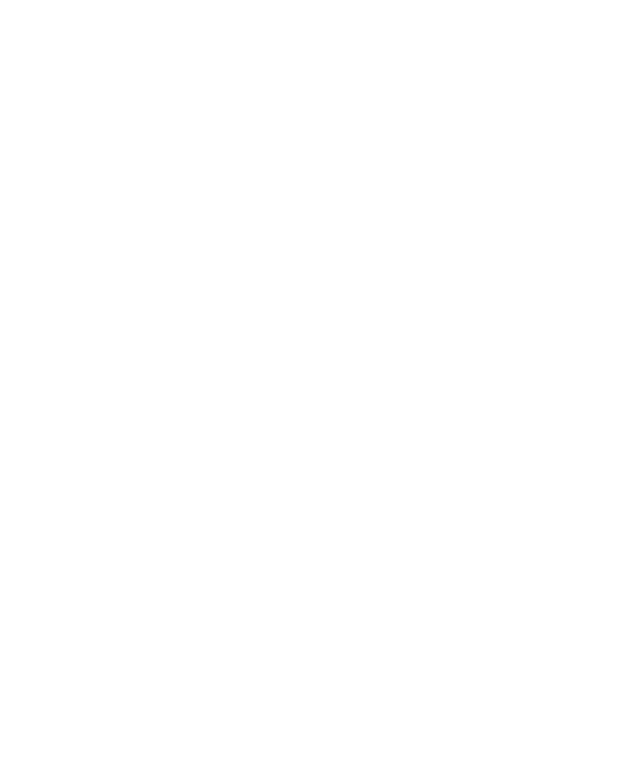
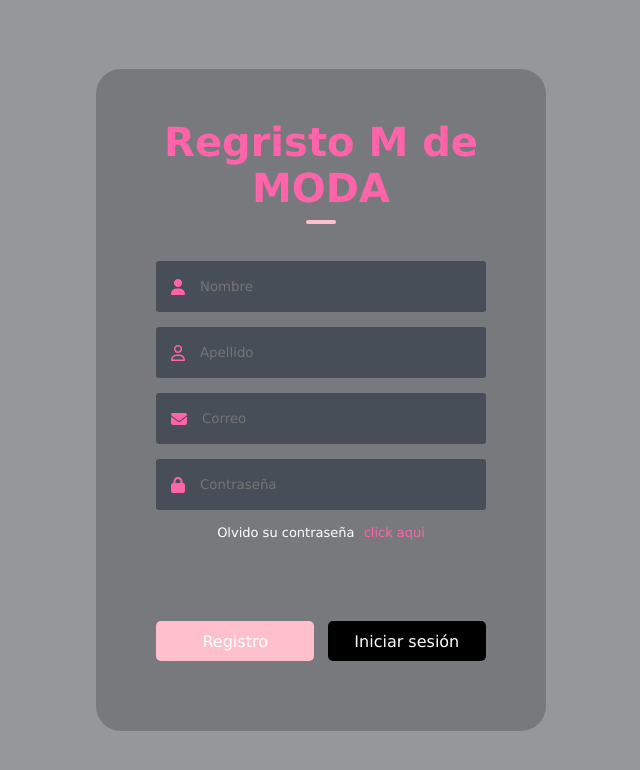
Before and after one commit to cielmar06/segundopreentregable, a plain HTML site: page Index.html in a window 1280 px wide. Shown: the whole page, without its empty margins (319-959 px from the left). Drawn offline with Linux system fonts and the light colour scheme; files that its build step writes are made by us from their sources.

Commit message:
Avance de proyecto, finalizacion del html de formulario e inicio del js y css

```diff
--- a/Index.html
+++ b/Index.html
@@ -4,15 +4,50 @@
     <meta charset="UTF-8">
     <meta name="viewport" content="width=device-width, initial-scale=1.0">
     <title>M de Moda </title>
+     <!-- LINK LOGO DE PAGINA -->
+     <link rel="shortcut icon" href="assets/img/logo-M-de-moda-removebg-preview.png" type="image/x-icon">
     <!-- LINK CSS -->
-   <link rel="stylesheet" href="style.css">
+   <link rel="stylesheet" href="./css/style.css">
+   <!-- CDN LIBRERIA FONT AWESOME  -->
+   <link rel="stylesheet" href="https://cdnjs.cloudflare.com/ajax/libs/font-awesome/6.5.1/css/all.min.css" integrity="sha512-DTOQO9RWCH3ppGqcWaEA1BIZOC6xxalwEsw9c2QQeAIftl+Vegovlnee1c9QX4TctnWMn13TZye+giMm8e2LwA==" crossorigin="anonymous" referrerpolicy="no-referrer" />
+
 
 </head>
 <body>
+<div class="container">
+    <div class="form-content">
+        <h1 id="title"> Regristo M de MODA </h1>
+        <form>
+            <div class="input-group ">
+                <div class="input-field" id="nameInput">
+                    <i  class="fa-solid fa-user" ></i>
+                    <input type="text" placeholder="Nombre">
+                </div>
+                <div class="input-field" id="lastnameInput">
+                    <i class="fa-sharp fa-regular fa-user"></i>
+                <input type="text" placeholder="Apellido">
+
+                </div>
+                    <div class="input-field" >
+                        <i class="fa-solid fa-envelope"></i>
+                    <input type="email" placeholder="Correo">
+                    </div>
+                  <div class="input-field">
+                   <i class="fa-solid fa-lock"></i>
+                  <input type="password" placeholder="Contraseña">
+                  </div>
+                  <p>Olvido su contraseña <a href="#" style="text-decoration: none;"> click aqui </a></p>
+            </div>
+            <div class="btn-field">
+                <button id="signUp" type="button"> Registro </button>
+                <button id="signIn" type="button" class="disable"> Iniciar sesión</button>
+            </div>
+        </form>
+    </div>
+</div>
 
 
 
-
-<script defer src="JS/index.js"></script>
+<script  src="Index.js"></script>
 </body>
 </html>
--- /dev/null
+++ b/Index.js
@@ -0,0 +1,24 @@
+
+let signUp = document.getElementById("signUp");
+let signIn = document.getElementById("signIn");
+let nameInput = document.getElementById("nameInput");
+let lastnameInput = document.getElementById("lastnameInput");
+let title = document.getElementById("title");
+
+
+signIn.onclick = function (){
+    nameInput.style.maxHeight = "0";
+    lastnameInput.style.maxHeight ="0";
+    title.innerHTML="Iniciar sesion";
+    signUp.classList.add("disable");
+    signIn.classList.remove("disable");
+
+}
+signUp.onclick = function (){
+    nameInput.style.maxHeight = "60px";
+    lastnameInput.style.maxHeight = "60px";
+    title.innerHTML="Registro";
+    signUp.classList.remove("disable");
+    signIn.classList.add("disable");
+
+}
--- a/JS/index.js
+++ /dev/null
@@ -1 +0,0 @@
-alert("hola mundo")
--- a/css/style.css
+++ b/css/style.css
@@ -0,0 +1,115 @@
+*{ box-sizing: border-box;
+padding: 0;
+margin: 0;
+font-family: Verdana, Geneva, Tahoma, sans-serif;
+}
+
+body{
+    background-color: #969799;
+}
+.container{
+    width: 100%;
+    height:100vh ;
+   background-color: #969799;
+   display: flex;
+   align-items: center;
+   justify-content: center;
+
+}
+.form-content{
+    width: 100%;
+    max-width: 450px;
+    background-color:rgba(70, 70, 78, 0.37) ;
+    padding: 50px 60px 70px;
+    text-align: center;
+    border-radius: 25px;
+}
+
+.form-content h1 {
+font-size: 40px;
+margin-bottom: 50px;
+  color: #FF64AA;
+  position: relative;
+}
+.form-content h1::after{
+    content: '';
+    width: 30px;
+    height: 4px;
+    border-radius: 3px;
+    background-color: pink;
+    position: absolute;
+    bottom: -13px;
+    left: 50%;
+    transform: translateX(-50%);
+
+}
+.input-field{
+
+    background-color: #484e57;
+    margin: 15px 0;
+    border-radius: 3px;
+    display: flex;
+    align-items:center;
+    transition: max-height 0.5s;
+    overflow: hidden;
+
+}
+
+
+input{
+    width: 100%;
+    background: transparent;
+    border: 0;
+    outline: none;
+    padding: 18px 15px;
+    color: white;
+    }
+    input ::placeholder{
+        color: white;
+    }
+
+form{
+
+p{
+    color:white;
+    text-align: center;
+    font-size: 13px;
+}
+a{
+    color: #FF64AA;
+    margin-left: 5px;
+}
+}
+
+.btn-field{
+    width: 100%;
+    display: flex;
+    justify-content: space-between;
+
+    button{
+        flex-basis: 48%;
+        font-size: 16px;
+        background-color: pink;
+        color: white;
+        height: 40px;
+        border-radius: 5px;
+        border: 0;
+        outline: 0;
+        cursor: pointer;
+        transition: background 1s;
+
+
+    }
+    .disable{
+        background-color: black;
+    }
+}
+.input-field i {
+    margin-left: 15px;
+    color: #FF64AA;
+
+
+}
+.input-group{
+    height: 360px;
+}
```
Also changed, not shown: assets/img/logo-M-de-moda-removebg-preview.png (added).
